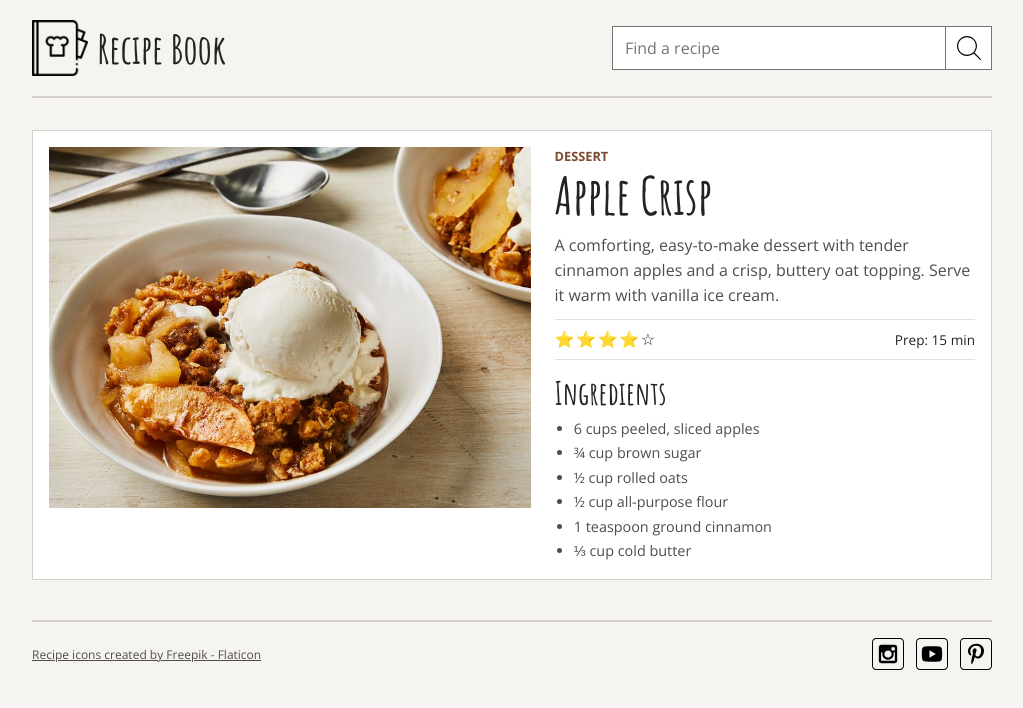
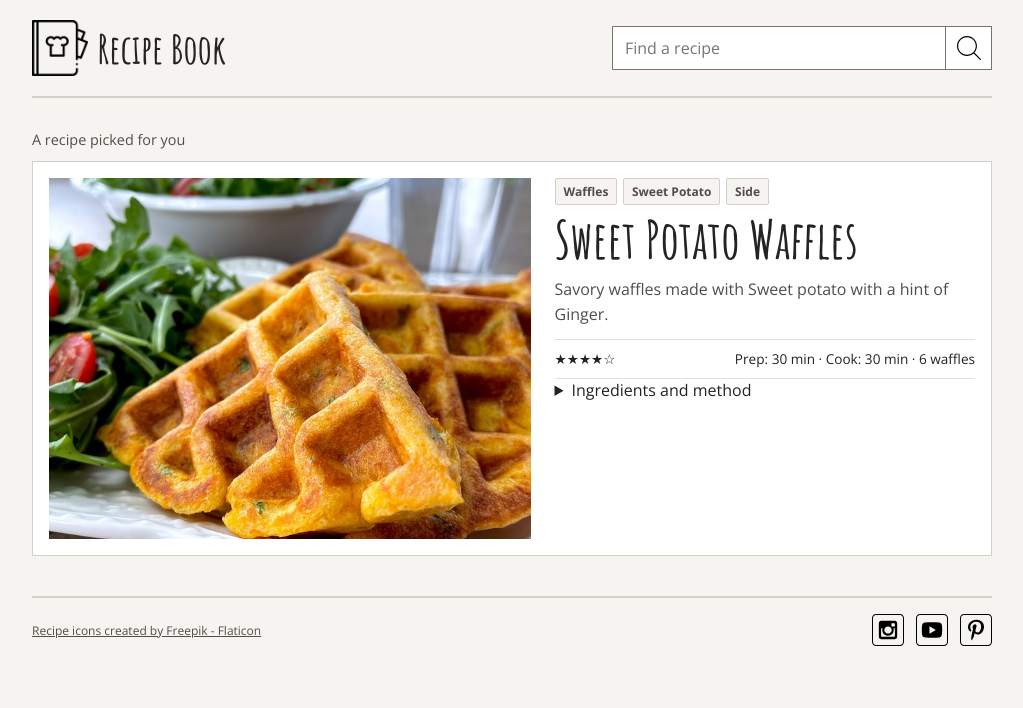
Before and after one commit to Greeny299/wdd131, a plain HTML site: page recipes/index.html in a window 1280 px wide. Shown: the whole page, without its empty margins (128-1151 px from the left). Drawn offline with nearby package versions, Linux system fonts and the light colour scheme.

Commit message:
Complete recipe search and sorting assignment

```diff
--- a/recipes/index.html
+++ b/recipes/index.html
@@ -3,16 +3,16 @@
   <head>
     <meta charset="UTF-8" />
     <meta name="viewport" content="width=device-width, initial-scale=1.0" />
-    <meta name="description" content="A simple recipe book featuring a cozy apple crisp recipe." />
+    <meta name="description" content="Browse and search a collection of family recipes." />
     <meta name="author" content="Greeny299" />
     <meta property="og:type" content="website" />
-    <meta property="og:title" content="Recipe Book | Apple Crisp" />
-    <meta property="og:description" content="A cozy apple crisp recipe with a buttery oat topping." />
+    <meta property="og:title" content="Recipe Book" />
+    <meta property="og:description" content="Browse and search a collection of family recipes." />
     <meta property="og:url" content="https://greeny299.github.io/wdd131/recipes/" />
     <meta property="og:image" content="https://greeny299.github.io/wdd131/recipes/images/social-preview-image.jpg" />
     <meta name="twitter:card" content="summary_large_image" />
-    <meta name="twitter:title" content="Recipe Book | Apple Crisp" />
-    <meta name="twitter:description" content="A cozy apple crisp recipe with a buttery oat topping." />
+    <meta name="twitter:title" content="Recipe Book" />
+    <meta name="twitter:description" content="Browse and search a collection of family recipes." />
     <meta name="twitter:image" content="https://greeny299.github.io/wdd131/recipes/images/social-preview-image.jpg" />
     <link rel="icon" href="images/recipe-book.png" />
     <link rel="apple-touch-icon" href="images/apple-touch-icon.png" />
@@ -20,7 +20,7 @@
     <link rel="preconnect" href="https://fonts.gstatic.com" crossorigin />
     <link href="https://fonts.googleapis.com/css2?family=Amatic+SC:wght@400;700&family=Open+Sans:wght@400;600;700&display=swap" rel="stylesheet" />
     <link rel="stylesheet" href="recipes.css" />
-    <title>Recipe Book | Apple Crisp</title>
+    <title>Recipe Book</title>
   </head>
   <body>
     <header class="site-header">
@@ -29,9 +29,9 @@
         <span>Recipe Book</span>
       </a>
 
-      <form class="search" role="search">
+      <form class="search" id="search-form" role="search">
         <label class="visually-hidden" for="recipe-search">Search recipes</label>
-        <input id="recipe-search" type="search" placeholder="Find a recipe" />
+        <input id="recipe-search" type="search" placeholder="Find a recipe" autocomplete="off" />
         <button type="submit" aria-label="Search recipes">
           <img src="images/search.svg" alt="" />
         </button>
@@ -39,33 +39,8 @@
     </header>
 
     <main>
-      <article class="recipe">
-        <img class="recipe-photo" src="images/apple-crisp.jpg" alt="Warm apple crisp topped with oats and served with a scoop of vanilla ice cream" />
-        <div class="recipe-content">
-          <p class="category">Dessert</p>
-          <h1>Apple Crisp</h1>
-          <p class="description">A comforting, easy-to-make dessert with tender cinnamon apples and a crisp, buttery oat topping. Serve it warm with vanilla ice cream.</p>
-          <div class="recipe-meta">
-            <span class="rating" role="img" aria-label="Rating: 4 out of 5 stars">
-              <span aria-hidden="true" class="icon-star">⭐</span>
-              <span aria-hidden="true" class="icon-star">⭐</span>
-              <span aria-hidden="true" class="icon-star">⭐</span>
-              <span aria-hidden="true" class="icon-star">⭐</span>
-              <span aria-hidden="true" class="icon-star-empty">☆</span>
-            </span>
-            <span class="prep-time">Prep: 15 min</span>
-          </div>
-          <h2>Ingredients</h2>
-          <ul class="ingredients">
-            <li>6 cups peeled, sliced apples</li>
-            <li>¾ cup brown sugar</li>
-            <li>½ cup rolled oats</li>
-            <li>½ cup all-purpose flour</li>
-            <li>1 teaspoon ground cinnamon</li>
-            <li>⅓ cup cold butter</li>
-          </ul>
-        </div>
-      </article>
+      <p class="results-status" id="results-status" aria-live="polite"></p>
+      <section class="recipe-list" id="recipe-list" aria-label="Recipes"></section>
     </main>
 
     <footer class="site-footer">
@@ -77,5 +52,6 @@
         <a href="https://www.pinterest.com/" aria-label="Pinterest"><img src="images/pinterest_icon.svg" alt="" /></a>
       </div>
     </footer>
+    <script src="recipes.js"></script>
   </body>
 </html>
--- a/recipes/recipes.css
+++ b/recipes/recipes.css
@@ -92,6 +92,17 @@ main {
   padding-block: 2rem 2.5rem;
 }
 
+.results-status {
+  margin: 0 0 0.75rem;
+  color: #514e49;
+  font-size: 0.9rem;
+}
+
+.recipe-list {
+  display: grid;
+  gap: 1.25rem;
+}
+
 .recipe {
   display: flex;
   align-items: flex-start;
@@ -120,6 +131,22 @@ main {
   font-size: 0.8rem;
   font-weight: 700;
   text-transform: uppercase;
+}
+
+.category button {
+  margin: 0 0.35rem 0.25rem 0;
+  padding: 0.25rem 0.5rem;
+  border: 1px solid #d5d0c7;
+  border-radius: 2px;
+  background: #f6f4f0;
+  color: #514e49;
+  font: inherit;
+  font-size: 0.75rem;
+  cursor: pointer;
+}
+
+.category button:hover {
+  background: #ebe6dd;
 }
 
 h1 {
@@ -167,6 +194,25 @@ h2 {
   color: #514e49;
   font-size: 0.9rem;
   line-height: 1.7;
+}
+
+.instructions {
+  margin: 0.75rem 0 0;
+  padding-left: 1.2rem;
+  color: #514e49;
+  font-size: 0.9rem;
+  line-height: 1.7;
+}
+
+.no-results {
+  padding: 2rem 1rem;
+  border: 1px solid #d5d0c7;
+  background: #fff;
+  text-align: center;
+}
+
+.no-results h1 {
+  margin-bottom: 0.5rem;
 }
 
 .site-footer {
@@ -246,8 +292,8 @@ h2 {
     flex-basis: auto;
   }
 
-  .description {
-    display: none;
+  h1 {
+    font-size: 2.75rem;
   }
 
   .site-footer {
--- /dev/null
+++ b/recipes/recipes.js
@@ -0,0 +1,367 @@
+const recipes = [
+  {
+    name: "Apple Crisp",
+    author: "AllRecipes",
+    url: "https://www.allrecipes.com/recipe/12409/apple-crisp-ii/",
+    cookTime: "45 min",
+    prepTime: "30 min",
+    datePublished: "2023-10-10",
+    tags: ["dessert"],
+    description:
+      "This apple crisp recipe is a simple yet delicious fall dessert that's great served warm with vanilla ice cream.",
+    image: "./images/apple-crisp.jpg",
+    recipeIngredient: [
+      "10 C apples, cored and sliced",
+      "1 C white sugar",
+      "1 Tbsp white flour",
+      "1 tsp ground cinnamon",
+      "3 Tbsp water",
+      "1 C rolled oats",
+      "1 C Flour",
+      "1 C Brown sugar",
+      "1/4 tsp baking powder",
+      "1/4 tsp baking soda",
+      "1/2 C butter, melted"
+    ],
+    recipeInstructions: [
+      "Preheat the oven to 350 degrees F (175 degrees C).",
+      "Place sliced apples in a 9x13-inch baking dish. Mix white sugar, 1 tablespoon flour, and cinnamon together; sprinkle over apples. Pour water evenly over apples.",
+      "Combine oats, 1 cup flour, brown sugar, baking powder, and baking soda in a large bowl. Add melted butter and mix with a fork until crumbly; sprinkle evenly over apple mixture.",
+      "Bake in the preheated oven until top is golden brown and apples are bubbling around the edges, about 45 minutes."
+    ],
+    recipeYield: "12 servings",
+    rating: 4
+  },
+  {
+    name: "Black Beans and Rice",
+    author: "Shane Thompson",
+    cookTime: "20 min",
+    prepTime: "10 min",
+    datePublished: "2018-09-19",
+    tags: ["Southwest", "entree"],
+    description:
+      "Black beans and tomatoes served over a bed of rice. Top with cheese and scoop up with tortilla chips for maximum enjoyment.",
+    image: "./images/black-beans-and-rice.jpg",
+    recipeIngredient: [
+      "1 Medium Onion, diced",
+      "2 Cloves Garlic, minced",
+      "1 Tbsp Olive oil",
+      "1 Can Black Beans (15oz)",
+      "1 Can Diced Tomatoes (15oz)",
+      "1/8 tsp Cayenne Pepper (optional)",
+      "2 C Brown Rice (uncooked)",
+      "Grated Cheese",
+      "Tortilla Chips"
+    ],
+    recipeInstructions: [
+      "Add 4 cups water to a saucepan and bring to a boil. Add rice, stir, cover, and reduce heat to low. Cook until moisture is gone (20-30 minutes).",
+      "In another saucepan heat the oil and add the diced onion and garlic. Cook until tender.",
+      "Stir in the drained black beans, undrained tomatoes, and cayenne.",
+      "Bring to a boil, then reduce heat and simmer uncovered for 15 minutes.",
+      "Serve over rice, topped with grated cheese and tortilla chips."
+    ],
+    recipeYield: "4 servings",
+    rating: 3
+  },
+  {
+    name: "Chicken Curry",
+    author: "Shane Thompson",
+    cookTime: "30 min",
+    prepTime: "10 min",
+    datePublished: "2018-09-19",
+    tags: ["chicken", "entree", "Indian"],
+    description:
+      "Quick and easy Chicken curry recipe made with easy to find ingredients.",
+    image: "./images/chicken-curry.webp",
+    recipeIngredient: [
+      "4 Slices Bacon",
+      "1 clove Garlic",
+      "2 Tbsp Flour",
+      "1 C water",
+      "1 C Milk",
+      "3 Tbsp Tomato Paste",
+      "1/2 C Apple Sauce",
+      "3-4 tsp Curry Powder",
+      "2 tsp Chicken Bouillion",
+      "3/4 C Sour Cream",
+      "1-2 C Chicken, cubed",
+      "2 C Rice, uncooked"
+    ],
+    recipeInstructions: [
+      "Add 3 cups water to a saucepan and bring to a boil. Add rice, stir, cover, and reduce heat to low. Cook until moisture is gone (15-20 minutes).",
+      "Cook bacon until crisp, drain reserving 1 Tbsp of bacon drippings, crumble bacon and set aside.",
+      "Cook chicken and cube.",
+      "Blend flour into bacon drippings then stir in the milk until the flour is well mixed. Stir in water, applesauce, tomato paste, curry, bullion, and garlic.",
+      "Bring to a boil, then reduce heat and simmer until rice is done.",
+      "Before serving add crumbled bacon, chicken and stir in sour cream. Serve over rice.",
+      "Can add condiments if desired: fried potatoes, raisins, toasted coconut, chutney, diced peppers, almonds, cashews."
+    ],
+    recipeYield: "5 servings",
+    rating: 5
+  },
+  {
+    name: "Chocolate Chip Cookies",
+    author: "Shane Thompson",
+    cookTime: "11 min",
+    prepTime: "15 min",
+    datePublished: "2018-09-19",
+    tags: ["dessert"],
+    description: "Delicious soft chocolate chip cookies with coconut.",
+    image: "./images/chocolate-chip-cookies.jpg",
+    recipeIngredient: [
+      "1 Lb butter, softened",
+      "1 C white sugar",
+      "3 Eggs",
+      "1 1/2 C Brown sugar",
+      "1 tsp Baking soda",
+      "1 tsp Vanilla extract",
+      "1/4 tsp Salt",
+      "5 C Flour (We like mixing 2 cups whole wheat with 3 cups white)",
+      "2 C Chocolate Chips",
+      "1 C Shredded Coconut"
+    ],
+    recipeInstructions: [
+      "Preheat oven to 350F.",
+      "Cream butter, white sugar, and eggs together.",
+      "Add brown sugar, salt, baking soda, and vanilla. Mix well.",
+      "Add flour, chocolate chips, and coconut. Mix well.",
+      "Place on baking sheet in rows of 1-1.5 inch balls of dough.",
+      "Bake for 11-12 minutes."
+    ],
+    recipeYield: "8 dozen",
+    rating: 5
+  },
+  {
+    name: "Escalope de Poulet a la Creme with steamed green beans (Chicken with Cream)",
+    author: "Shane Thompson",
+    cookTime: "20 min",
+    prepTime: "10 min",
+    tags: ["Chicken", "Entree"],
+    description:
+      "Delicious quick and easy creamy rice dish. The mustard, mushrooms, and lemon all blend together wonderfully.",
+    image: "./images/escalopes-de-poulet-a-la-creme.webp",
+    recipeIngredient: [
+      "2 Chicken Tenders, Cubed",
+      "4 Mushrooms, Sliced",
+      "1/2 C Whipping Cream",
+      "1-2 Tbsp Stone Ground Mustard",
+      "1 tsp Lemon Juice",
+      "Salt and Pepper to taste",
+      "1 C Rice, uncooked",
+      "4-5 oz Fresh Green Beans"
+    ],
+    recipeInstructions: [
+      "Add 1 1/2 cups of water to a pan and bring to a boil. Add the rice and reduce heat to low and simmer for 10-15 minutes or until all the moisture is gone.",
+      "Cube chicken then cook over medium high heat in a fry pan, add the mushrooms about halfway through (10 minutes).",
+      "Pour in cream, mustard and salt and pepper. Stir. On medium heat, simmer until it thickens (5 minutes).",
+      "While preparing sauce, wash the beans, trim the ends and snap (or cut) into 2in lengths. Steam the beans for 10-15 minutes.",
+      "Serve sauce over rice, with the green beans on the side."
+    ],
+    recipeYield: "3 servings",
+    rating: 4.5
+  },
+  {
+    name: "Gooseberry cake with vanilla cream and crumble",
+    author: "Ester Kocht",
+    url: "https://www.esterkocht.com/german-gooseberry-cake-with-vanilla-cream-and-crumble/",
+    cookTime: "45 min",
+    prepTime: "30 min",
+    datePublished: "2023-10-10",
+    tags: ["dessert", "German"],
+    description:
+      "This gooseberry cake with crumble is easy to follow, a bit tart and not too sweet. Made up of a cake base, filled with fresh gooseberries and vanilla cream and finished off with crumble that's flavored with vanilla. A must have recipe for gooseberry lovers!",
+    image: "./images/german-gooseberry-cake.jpg",
+    recipeIngredient: [
+      "For the Cake Base:",
+      "180 g (1 ½ cups/ 6.3 oz) plain flour",
+      "2 medium eggs",
+      "100 g (3 ½ oz) butter soft",
+      "2 teaspoons vanilla sugar",
+      "60 g (about 1/3 cup/ 2.1 oz) sugar",
+      "2 ½ teaspoons baking powder",
+      "For the Vanilla Cream:",
+      "250 ml (1 cup/ 8 ½ fl. oz) milk",
+      "40 (⅓ cup/ 1.4 oz) corn flour cornstarch",
+      "2 tablespoons sugar",
+      "1 tablespoon vanilla sugar",
+      "200 g (7.1 oz) sour cream",
+      "For the streusel (crumble):",
+      "250 g (2 cups + 1 tablespoon/ 8.8 oz) plain flour (all purpose flour)",
+      "2 tablespoons vanilla sugar",
+      "175 g (about ¾ cup/ 6.2 oz) butter soft",
+      "100 g (½ cup/ 3 ½ oz) sugar",
+      "You will also need:",
+      "550 g (1.2 lbs) gooseberries washed and stems and brown appendage removed OR",
+      "550 g (1.2 lbs) raspberries"
+    ],
+    recipeInstructions: [
+      "Combine the flour, butter, sugar and eggs in a bowl and beat with a whisk until you have a smooth dough. Transfer the batter to a 26 cm (10 inch) spring-form lined with parchment paper and greased on the side. Smooth with a spoon or spatula and set aside.",
+      "In the same bowl, combine sugar, butter and flour. Using your hands mix all the ingredients together until small crumbles start to form. Set aside and preheat the oven to 180 C (356 F).",
+      "In a small pot combine milk, sugar and cornstarch. Keep stirring until it starts to bubble and has thickened. Remove from the heat and let cool for 2 to 3 minutes. Scatter gooseberries over the base. Add sour cream to the cream and whisk. Spread the vanilla cream on top of the gooseberries, sprinkle the crumble evenly over the top and bake for 45 minutes or until golden brown."
+    ],
+    recipeYield: "12 servings",
+    rating: 5
+  },
+  {
+    name: "Oven Roasted potato slices",
+    author: "Shane Thompson",
+    cookTime: "30 min",
+    prepTime: "10 min",
+    datePublished: "2018-09-19",
+    tags: ["Potatoes", "side"],
+    description:
+      "Easy and delicious oven roasted potatoes that go great with almost anything.",
+    image: "./images/roasted-potatoes.webp",
+    recipeIngredient: [
+      "3-4 Medium Potatoes",
+      "1 Tbsp Olive oil",
+      "2 tsp Italian Seasoning",
+      "1/2 tsp Salt",
+      "1/2 tsp Ground Black Pepper",
+      "1-2 tsp Hot Sauce (optional)"
+    ],
+    recipeInstructions: [
+      "Preheat oven to 400 degrees F.",
+      "Wash and thinly slice the potatoes.",
+      "Mix together the oil, salt, pepper, Italian seasoning, and hot sauce.",
+      "Toss the potatoes in the spice mixture to evenly coat then spread over a baking sheet.",
+      "Bake for 30 minutes or until the desired level of crispness is achieved."
+    ],
+    recipeYield: "",
+    rating: 4
+  },
+  {
+    name: "Sweet Potato Waffles",
+    author: "Provo High Culinary Students",
+    cookTime: "30 min",
+    prepTime: "30 min",
+    datePublished: "2016-10-16",
+    tags: ["Waffles", "Sweet Potato", "Side"],
+    description: "Savory waffles made with Sweet potato with a hint of Ginger.",
+    image: "./images/sweet-potato-waffle-md.jpg",
+    recipeIngredient: [
+      "2 separated eggs",
+      "1/4 C Oil",
+      "1/4 tsp salt",
+      "1/4 tsp Cayenne pepper",
+      "3/4 C milk",
+      "1 Tbsp Brown Sugar",
+      "2 tsp Shredded Ginger",
+      "3/4 C Mashed Sweet Potatoes",
+      "1 Tbsp Minced Shallots",
+      "1 Tbsp Baking Powder",
+      "1 Tbsp Chives",
+      "1/4 C Cornmeal",
+      "1 C Flour"
+    ],
+    recipeInstructions: [
+      "Add the egg yolks, oil, salt, cayenne, sugar, ginger, shallots, sweet potatoes (steam and mash before), and milk and mix well.",
+      "Next add the cornmeal, chives, flour and baking powder.",
+      "Whip the egg whites until stiff and fold in.",
+      "Cook until golden brown in a waffle iron. Serve with butter and wilted greens or honey."
+    ],
+    recipeYield: "6 waffles",
+    rating: 4
+  }
+];
+
+const recipeList = document.querySelector("#recipe-list");
+const searchForm = document.querySelector("#search-form");
+const searchInput = document.querySelector("#recipe-search");
+const resultsStatus = document.querySelector("#results-status");
+
+function escapeHtml(value) {
+  return String(value).replace(/[&<>"']/g, (character) => {
+    const entities = {
+      "&": "&amp;",
+      "<": "&lt;",
+      ">": "&gt;",
+      '"': "&quot;",
+      "'": "&#39;"
+    };
+    return entities[character];
+  });
+}
+
+function listTemplate(items, tagName) {
+  return items.map((item) => `<${tagName}>${escapeHtml(item)}</${tagName}>`).join("");
+}
+
+function recipeTemplate(recipe) {
+  const stars = Array.from({ length: 5 }, (_, index) =>
+    index < Math.floor(recipe.rating) ? "★" : "☆"
+  ).join("");
+  const tags = recipe.tags
+    .map((tag) => `<button type="button" data-tag="${escapeHtml(tag)}">${escapeHtml(tag)}</button>`)
+    .join("");
+  const time = [
+    recipe.prepTime && `Prep: ${recipe.prepTime}`,
+    recipe.cookTime && `Cook: ${recipe.cookTime}`,
+    recipe.recipeYield
+  ].filter(Boolean).map(escapeHtml).join(" · ");
+
+  return `<article class="recipe">
+    <img class="recipe-photo" src="${escapeHtml(recipe.image)}" alt="${escapeHtml(recipe.name)}" />
+    <div class="recipe-content">
+      <p class="category">${tags}</p>
+      <h1>${escapeHtml(recipe.name)}</h1>
+      <p class="description">${escapeHtml(recipe.description)}</p>
+      <div class="recipe-meta">
+        <span class="rating" role="img" aria-label="Rating: ${escapeHtml(recipe.rating)} out of 5 stars">${stars}</span>
+        <span class="prep-time">${time}</span>
+      </div>
+      <details>
+        <summary>Ingredients and method</summary>
+        <h2>Ingredients</h2>
+        <ul class="ingredients">${listTemplate(recipe.recipeIngredient, "li")}</ul>
+        <h2>Instructions</h2>
+        <ol class="instructions">${listTemplate(recipe.recipeInstructions, "li")}</ol>
+      </details>
+    </div>
+  </article>`;
+}
+
+function renderRecipes(recipeResults, message) {
+  if (recipeResults.length === 0) {
+    recipeList.innerHTML = '<div class="no-results"><h1>No recipes found</h1><p>Try another ingredient, recipe name, or tag.</p></div>';
+  } else {
+    recipeList.innerHTML = recipeResults.map(recipeTemplate).join("");
+    recipeList.querySelectorAll(".recipe-photo").forEach((image) => {
+      image.addEventListener("error", () => image.remove(), { once: true });
+    });
+  }
+  resultsStatus.textContent = message;
+}
+
+function searchRecipes(query = searchInput.value) {
+  const keywords = query.trim().toLocaleLowerCase().split(/\s+/).filter(Boolean);
+  const matchingRecipes = recipes
+    .filter((recipe) => {
+      const searchableText = [recipe.name, recipe.description, ...recipe.tags]
+        .join(" ")
+        .toLocaleLowerCase();
+      return keywords.every((keyword) => searchableText.includes(keyword));
+    })
+    .sort((first, second) => first.name.localeCompare(second.name));
+
+  renderRecipes(matchingRecipes, `${matchingRecipes.length} ${matchingRecipes.length === 1 ? "recipe" : "recipes"} found`);
+}
+
+searchForm.addEventListener("submit", (event) => {
+  event.preventDefault();
+  searchRecipes();
+});
+
+searchInput.addEventListener("input", () => searchRecipes());
+
+recipeList.addEventListener("click", (event) => {
+  const tagButton = event.target.closest("[data-tag]");
+  if (!tagButton) return;
+
+  searchInput.value = tagButton.dataset.tag;
+  searchRecipes();
+  searchInput.focus();
+});
+
+const randomRecipe = recipes[Math.floor(Math.random() * recipes.length)];
+renderRecipes([randomRecipe], "A recipe picked for you");
```
Also changed, not shown: recipes/images/black-beans-and-rice.jpg (added), recipes/images/chicken-curry.webp (added), recipes/images/chocolate-chip-cookies.jpg (added), recipes/images/escalopes-de-poulet-a-la-creme.webp (added), recipes/images/german-gooseberry-cake.jpg (added), recipes/images/roasted-potatoes.webp (added), recipes/images/sweet-potato-waffle-md.jpg (added).
